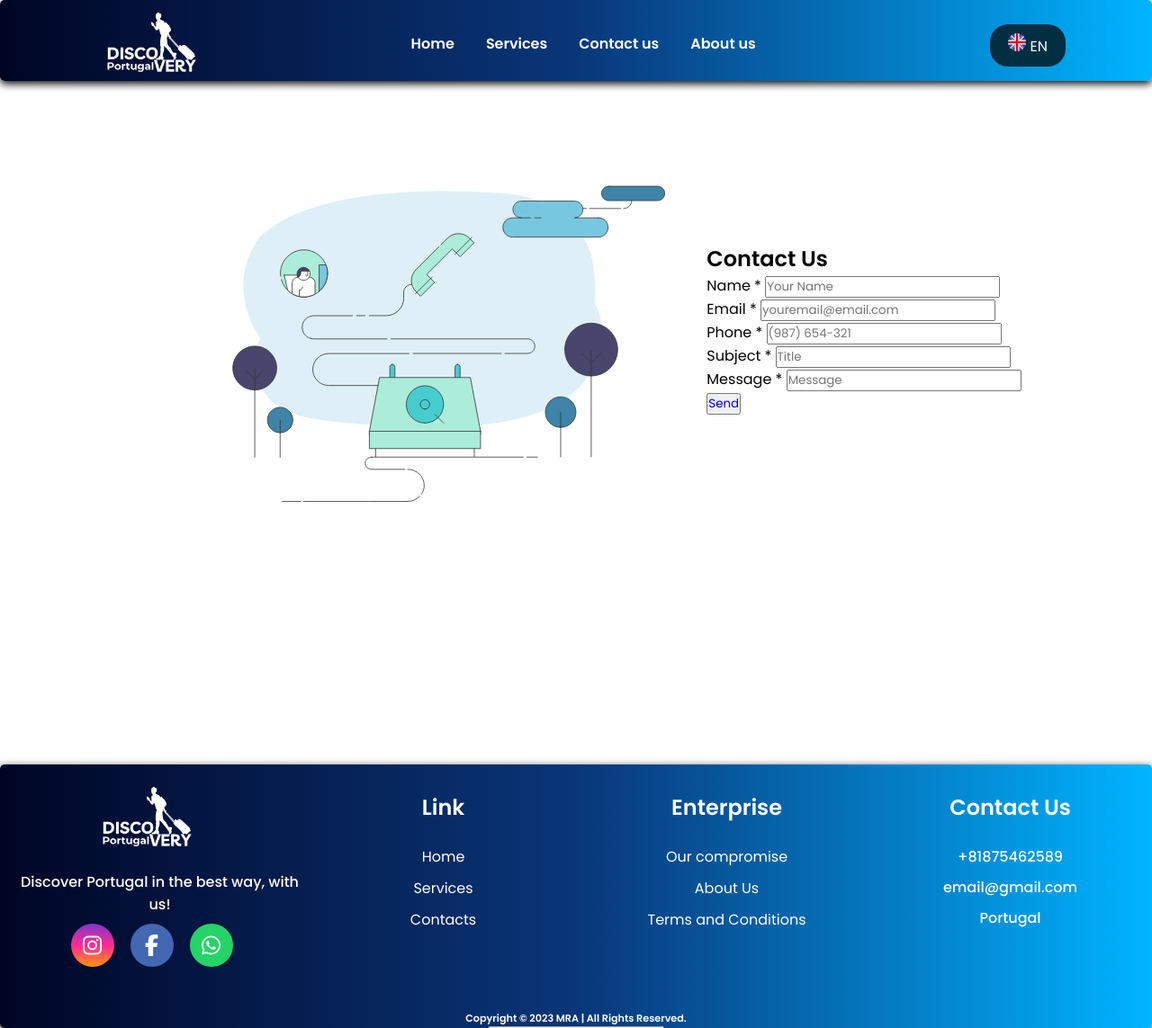
After one commit to MRA-Web/dscovery-portugal, a PHP site: page /contact_us.html in a window 1280 px wide. The commit adds this page. Shown: the whole page at 90% size. Run offline with PHP 8.4, Linux system fonts and the light colour scheme.

Commit message:
upload teste do contact us

```diff
--- /dev/null
+++ b/site/contact_us.html
@@ -0,0 +1,242 @@
+<!doctype html>
+<html lang="en">
+
+  <head>
+    <meta charset="utf-8">
+    <meta name="viewport" content="width=device-width, initial-scale=1">
+    <title>Discovery Portugal</title>
+    <link rel="shortcut icon" href="assets/images/DiscoveryLogoIcon.ico">
+    <link rel="stylesheet" href="style.css">
+    <link rel="stylesheet" href="https://cdnjs.cloudflare.com/ajax/libs/font-awesome/6.5.1/css/all.min.css" integrity="sha512-DTOQO9RWCH3ppGqcWaEA1BIZOC6xxalwEsw9c2QQeAIftl+Vegovlnee1c9QX4TctnWMn13TZye+giMm8e2LwA==" crossorigin="anonymous" referrerpolicy="no-referrer" />
+
+  </head>
+
+  <body>
+
+    <header> <!-- header do site -->
+
+      <nav class="nav-bar"> <!-- barra de navegação -->
+
+        <!-- logo do site que leva à página inicial -->
+        <div><a href="en.html">
+          <img class="logo" src="assets/images/DiscoveryLogo.png">
+        </a></div>
+
+        <!-- navegação entre as principais partes do site (para desktop) -->
+        <div class="nav-list">
+
+          <div class="nav-item"> <!-- home -->
+            <a class="nav-link" href="#">
+              Home
+              <hr class="title-lines">
+            </a>
+          </div>
+
+          <div class="nav-item"> <!-- services -->
+
+            <a class="nav-link"href="#">
+              Services
+              <hr class="title-lines" id="services-line">
+            </a>
+
+            <ul class="item-content" id="services-content">
+              <li><a href="#">item 1</a></li>
+              <li><a href="#">item 2</a></li>
+              <li><a href="#">item 3</a></li>
+            </ul>
+
+          </div>
+
+          <div class="nav-item"> <!-- contacts -->
+            <a class="nav-link" id="contacts" href="contact_us.html">
+              Contact us
+              <hr class="title-lines" id="contacts-line">
+            </a>
+          </div>
+
+          <div class="nav-item"> <!-- about-us -->
+            <a class="nav-link"href="#">
+              About us
+              <hr class="title-lines">
+            </a>
+          </div>
+
+        </div>
+
+        </div>
+
+
+        <!-- seleção de idiomas desktop -->
+        <div class="language-selector">
+
+          <!-- botão da linguagem atual -->
+          <!-- ao passar o mouse em cima, exibe as opções de mudança de idioma -->
+          <button class="idioma-atual-desktop">
+            <!-- english --><img class="icons-language" src ="assets/images/countries/united-kingdom.png"> EN
+          </button>
+
+          <ul class="language-selector-content">
+            <!--español--><li><a href="es.html" class="opcao-idioma"><img class="icons-language" src ="assets/images/countries/spain.png"> ES</a></li>
+            <!--italiano--><li><a href="it.html" class="opcao-idioma"><img class="icons-language" src ="assets/images/countries/italy.png"> IT</a></li>
+            <!--português--><li><a href="pt.html" class="opcao-idioma"><img class="icons-language" src ="assets/images/countries/portugal.png"> PT</a></li>
+          </ul>
+
+        </div>
+
+        <!-- botão que exibe menu mobile (aqueles "três tracinhos")-->
+        <div class="mobile-menu-icon">
+          <button onclick="menuShow()">
+            <img class="icon" src="assets/mobile-icons/menu_white_36dp.svg" alt="">
+          </button>
+        </div>
+
+       </nav>
+
+       <!-- menu que aparece ao clicar nos "três tracinhos" -->
+       <div class="mobile-menu">
+        <ul>
+
+          <li class="nav-item"><a class="nav-link" href="#">
+            Home
+          </a></li>
+          <li class="nav-item"><a class="nav-link" href="#">
+            Services
+          </a></li>
+          <li class="nav-item"><a class="nav-link" href="#">
+            Contacts
+          </a></li>
+          <li class="nav-item nav-link">
+            Language:
+          </li>
+
+          <!-- opções de idiomas (versão de celular) -->
+          <div>
+            <div class="language-selector-mobile">
+
+              <button class="ling-opcoes" id="ling-atual"><img class="icons-language" src ="assets/images/countries/united-kingdom.png">
+              <a href="es.html"><button class = "ling-opcoes"><img class="icons-language" src ="assets/images/countries/spain.png"></button></a>
+              <a href="it.html"><button class = "ling-opcoes"><img class="icons-language" src ="assets/images/countries/italy.png"></button></a>
+              <a href="pt.html"><button class = "ling-opcoes"><img class="icons-language" src ="assets/images/countries/portugal.png"></button></a>
+
+            </div>
+          </div>
+
+        </ul>
+       </div>
+
+    </header>
+
+      <section class="contact-content">
+        <div class="contact-img-content">
+            <img src="assets/images/contact_images/contact_img.png">
+        </div>
+            <form action="#">
+
+                <div class="form-header">
+
+                    <div class="form-tittle">
+                        <h1>Contact Us</h1>
+                    </div>
+
+                </div>
+
+                <div class="input-group">
+
+                    <div class="input-box">
+                        <label for="name">Name *</label>
+                        <input id="name" type="text" name="name" placeholder="Your Name" required>
+                    </div>
+
+                    <div class="input-box">
+                      <label for="email">Email *</label>
+                      <input id="email" type="email" name="email" placeholder="youremail@email.com" required>
+                    </div>
+
+                    <div class="input-box">
+                      <label for="phone">Phone *</label>
+                      <input id="phone" type="tel" name="phone" placeholder="(987) 654-321" required>
+                    </div>
+
+                    <div class="input-box">
+                      <label for="subject">Subject *</label>
+                      <input id="subject" type="text" name="subject" placeholder="Title" required>
+                    </div>
+
+                    <div class="input-box">
+                      <label for="message">Message *</label>
+                      <input id="message" type="text" name="message" placeholder="Message" required>
+                    </div>
+                </div>
+
+                <div class="contact-send-bottom">
+                  <button><a href="#">Send</a></button>
+              </div>
+
+            </form>
+        </section>
+
+       <!-- FOOTER by RodrigoKingAlbuquerque -->
+
+
+       <footer>
+        <div class="footer-ct" >
+
+          <!-- UL 1 -->
+          <ul class="ul-1">
+
+            <a href="en.html"> <img class="logo" src="assets/images/DiscoveryLogo.png"></a>
+
+            <p>Discover Portugal in the best way,
+              with us!
+            </p>
+
+            <div class="footer-icons-social">
+              <a href="#" class="footer-link-social" id="instagram">
+                <i class="fa-brands fa-instagram"></i>
+              </a>
+              <a href="#" class="footer-link-social" id="facebook">
+                <i class="fa-brands fa-facebook-f"></i>
+              </a>
+              <a href="#" class="footer-link-social" id="whatsapp">
+                <i class="fa-brands fa-whatsapp"></i>
+              </a>
+
+            </div>
+
+          </ul>
+
+          <!-- UL 2 -->
+          <ul>
+            <h2>Link</h2>
+            <li><a href="#">Home</a></li>
+            <li><a href="#">Services</a></li>
+            <li><a href="#">Contacts</a></li>
+          </ul>
+          <!--UL 3-->
+          <ul>
+            <h2>Enterprise</h2>
+            <li><a href="#">Our compromise</a></li>
+            <li><a href="#">About Us</a></li>
+            <li><a href="#">Terms and Conditions</a></li>
+          </ul>
+          <!-- UL 4 -->
+          <ul>
+            <h2>Contact Us</h2>
+            <p>+81875462589</p>
+            <p>email@gmail.com</p>
+            <p>Portugal</p>
+          </ul>
+        </div>
+
+       <div class="footer-copyright">
+        <h4>Copyright © 2023 MRA | All Rights Reserved.</h4>
+        <hr>
+       </div>
+
+      </footer>
+
+
+    <script src="assets/script/functions.js"></script>
+
+  </body>
+</html>
--- a/site/en.html
+++ b/site/en.html
@@ -48,7 +48,7 @@
           </div>
 
           <div class="nav-item"> <!-- contacts -->
-            <a class="nav-link" id="contacts" href="contact_us_en.html">
+            <a class="nav-link" id="contacts" href="contact_us.html">
               Contact us
               <hr class="title-lines" id="contacts-line">
             </a>
--- a/site/style.css
+++ b/site/style.css
@@ -16,14 +16,6 @@ header{
     z-index: 1000;
 
 
-}
-body{
-    display: flex;
-    min-height: 100vh;
-    flex-direction: column;
-}
-.site-content{
-    flex-grow: 1;
 }
 
 /* nav-bar desktop */
@@ -276,12 +268,10 @@ section{
     overflow: hidden;
 }
 .home{
-    position: relative;
-    min-height: 90vh;
     display: grid;
     grid-template-columns: repeat(2, 1fr);
     grid-gap: 1.5rem;
-    align-items: center;
+
 }
 .home-img img{
     max-width: 100%;
@@ -432,6 +422,19 @@ margin: 0.5rem 0 1.5rem;
         margin: 0 auto;
     }
 }
+
+
+    /* CONTACT PAGE CONTENT */
+    .contact-content{
+        /* padding: none; */
+       min-height: 90vh;
+        display: flex;
+        justify-content: center;
+        align-items: center;
+    }
+    .contact-img-content{
+
+    }
     /* FOOTER CONTENT */
     footer{
         margin-top: 120px;
```
Also changed, not shown: site/assets/images/contact_images/contact_img.png (added), site/contact_us_en.html (deleted).
